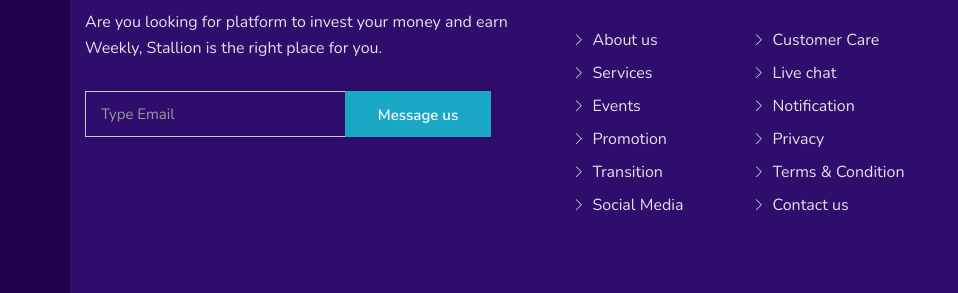
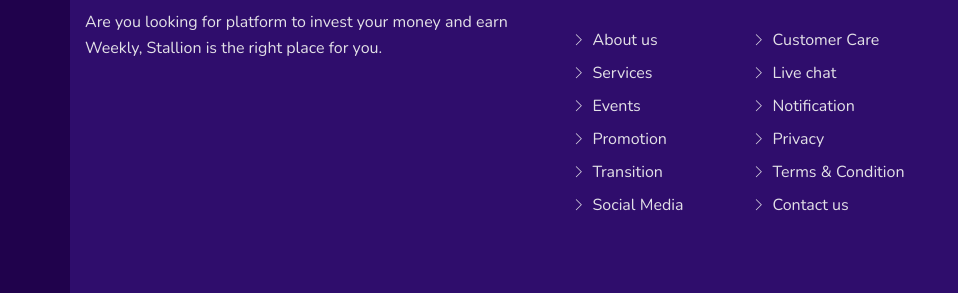
Before and after one commit to GideonOdiokine/stallioncash, a plain HTML site: page index.html in a window 1280 px wide. Shown: the part 4676-4969 px from the top of the page, 0-958 px from the left. Drawn offline with nearby package versions, Linux system fonts and the light colour scheme.

Commit message:
added new changes to index page

```diff
--- a/index.html
+++ b/index.html
@@ -671,19 +671,6 @@
                   <p>
                     Are you looking for platform to invest your money and earn Weekly, Stallion is the right place for you.
                   </p>
-                  <div class="subs-feilds">
-                    <div class="suscribe-input">
-                      <input
-                        type="email"
-                        class="email form-control width-80"
-                        id="sus_email"
-                        placeholder="Type Email"
-                      />
-                      <button type="submit" id="sus_submit" class="add-btn">
-                        Message us
-                      </button>
-                    </div>
-                  </div>
                 </div>
               </div>
             </div>
```
